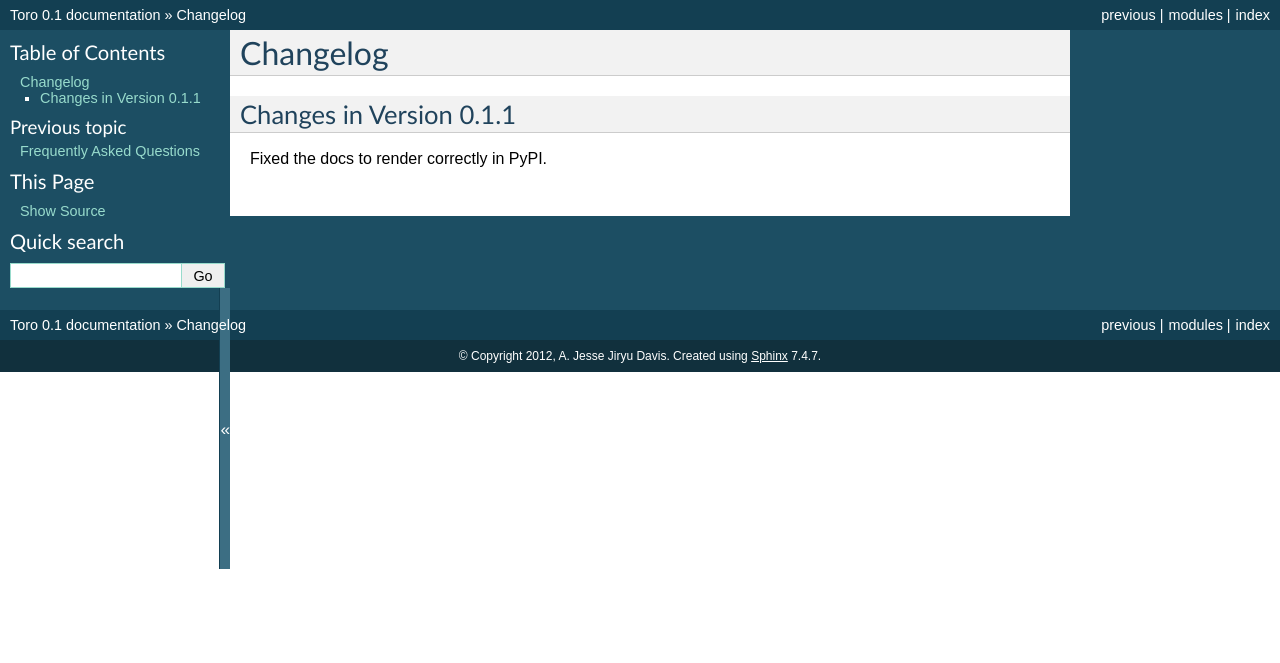
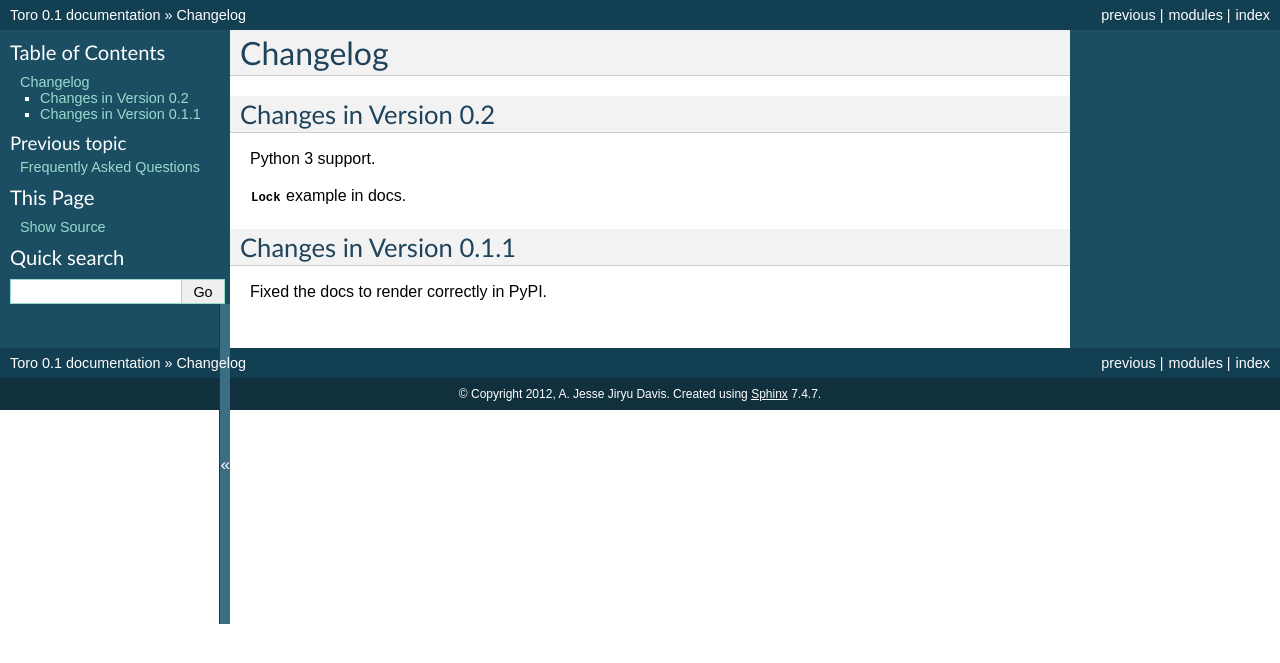
Before and after one commit to ajdavis/toro, a Sphinx documentation site: the page built from doc/changelog.rst, in a window 1280 px wide. Shown: the top 663 px of the page. Built offline with Sphinx 7.4.7, drawn with Linux system fonts in a browser that asks for light colours.

Commit message:
Start version 0.2

```diff
--- a/doc/changelog.rst
+++ b/doc/changelog.rst
@@ -1,5 +1,12 @@
 Changelog
 =========
+
+Changes in Version 0.2
+------------------------
+
+Python 3 support.
+
+:class:`~toro.Lock` example in docs.
 
 Changes in Version 0.1.1
 ------------------------
--- a/setup.py
+++ b/setup.py
@@ -36,7 +36,7 @@ if "nosetests" in sys.argv:
     packages.append('test')
 
 setup(name='toro',
-      version='0.1.1',
+      version='0.2',
       packages=packages,
       description=description,
       long_description=long_description,
--- a/toro/__init__.py
+++ b/toro/__init__.py
@@ -15,7 +15,7 @@ from tornado import stack_context
 from tornado.ioloop import IOLoop
 
 
-version_tuple = (0, 1)
+version_tuple = (0, 2)
 
 version = '.'.join(map(str, version_tuple))
 """Current version of Toro."""
```
